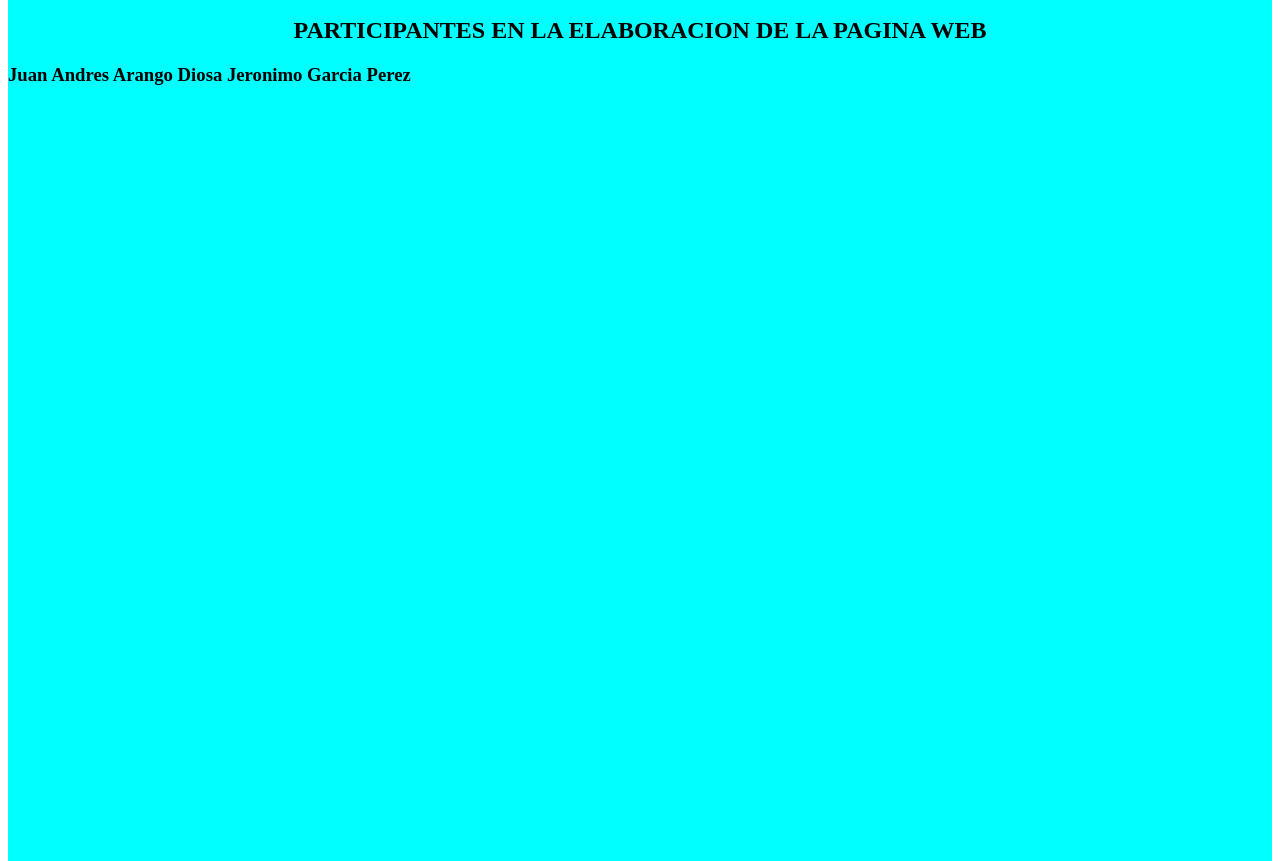
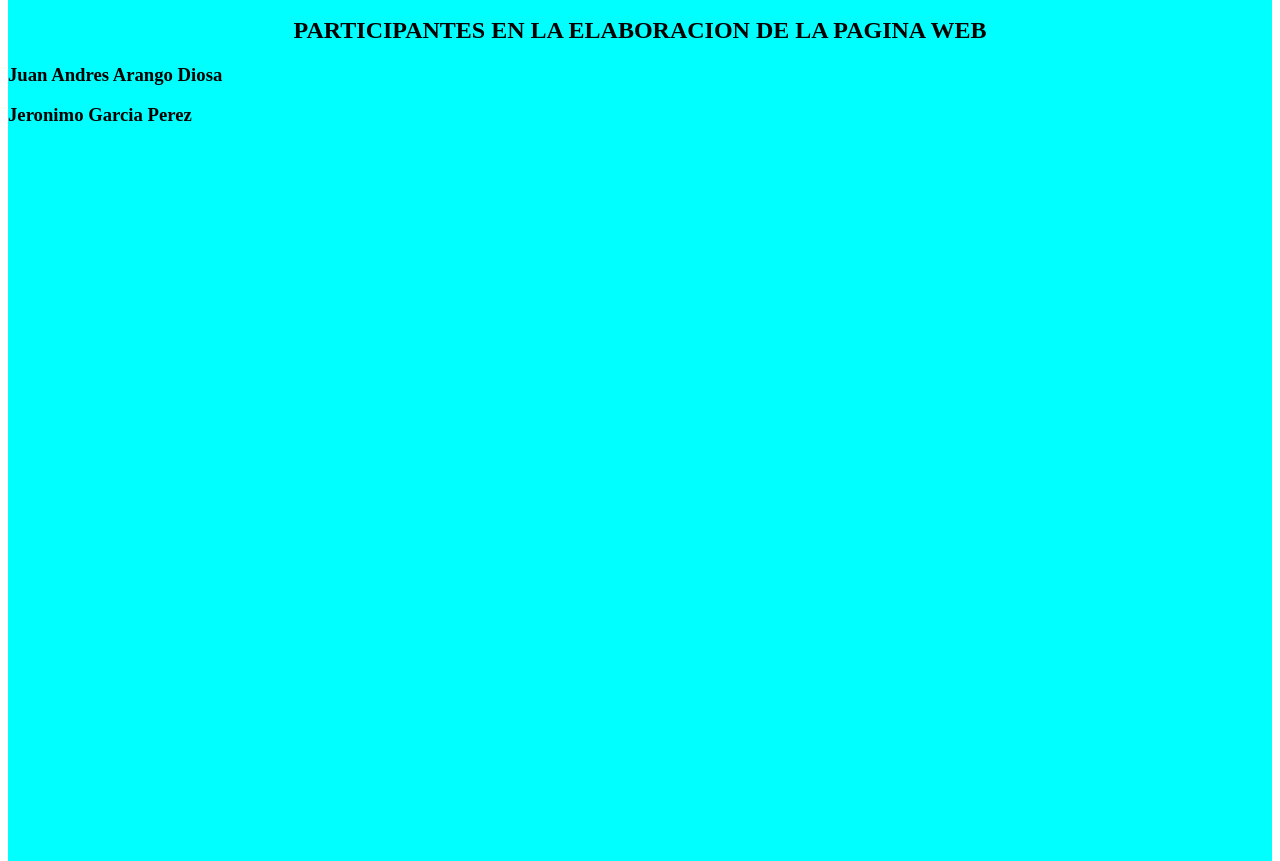
Before and after one commit to JuanAr4ngo/pagina-8-4, a plain HTML site: page index.html in a window 1280 px wide. Shown: the part 5198-6059 px from the top of the page. Drawn offline with Linux system fonts and the light colour scheme.

Commit message:
Actualizacion 13 Abril 12

```diff
--- a/index.html
+++ b/index.html
@@ -210,8 +210,9 @@ Se votan para elegir representante pero que no haya diferencias o problemas con
 
 <h2>PARTICIPANTES EN LA ELABORACION DE LA PAGINA WEB </h2>
 
-<h3>Juan Andres Arango Diosa
-    Jeronimo Garcia Perez
+<h3>
+<p>Juan Andres Arango Diosa </p>
+<p>Jeronimo Garcia Perez </p>
 </h3>
 
 
```
